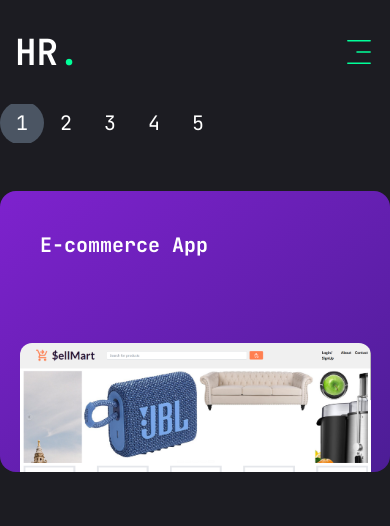
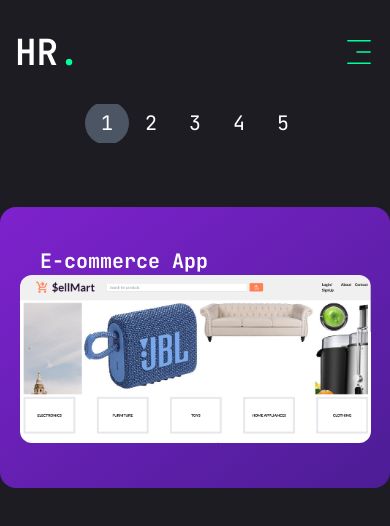
Before and after one commit to hsbrRahman/portfolio-next-ts, a Next.js app: page /work in a window 390 px wide. Shown: the top 526 px of the page. Built offline with nearby package versions, Linux system fonts and the light colour scheme.

Commit message:
fix work animationa and image

```diff
--- a/app/contact/page.tsx
+++ b/app/contact/page.tsx
@@ -37,7 +37,7 @@ const Contact = () => {
       initial={{ opacity: 0 }}
       animate={{
         opacity: 1,
-        transition: { delay: 2.4, duration: 0.4, ease: "easeIn" },
+        transition: { delay: 1.4, duration: 0.4, ease: "easeIn" },
       }}
       className="py-6"
     >
--- a/app/work/page.tsx
+++ b/app/work/page.tsx
@@ -19,12 +19,12 @@ export default function TabsDemo() {
       ),
     },
     {
-      title: "Services",
-      value: "services",
+      title: "Blog App",
+      value: "blog",
       content: (
         <div className="w-full overflow-hidden relative h-full rounded-2xl p-10 text-xl md:text-4xl font-bold text-white bg-gradient-to-br from-purple-700 to-violet-900">
-          <p>Services tab</p>
-          {/* <DummyContent /> */}
+          <p>Blog App</p>
+          <DummyContent />
         </div>
       ),
     },
@@ -34,7 +34,7 @@ export default function TabsDemo() {
       content: (
         <div className="w-full overflow-hidden relative h-full rounded-2xl p-10 text-xl md:text-4xl font-bold text-white bg-gradient-to-br from-purple-700 to-violet-900">
           <p>Playground tab</p>
-          {/* <DummyContent /> */}
+          <DummyContent />
         </div>
       ),
     },
@@ -44,7 +44,7 @@ export default function TabsDemo() {
       content: (
         <div className="w-full overflow-hidden relative h-full rounded-2xl p-10 text-xl md:text-4xl font-bold text-white bg-gradient-to-br from-purple-700 to-violet-900">
           <p>Content tab</p>
-          {/* <DummyContent /> */}
+          <DummyContent />
         </div>
       ),
     },
@@ -54,7 +54,7 @@ export default function TabsDemo() {
       content: (
         <div className=" w-full overflow-hidden relative h-full rounded-2xl p-10 text-xl md:text-4xl font-bold text-white bg-gradient-to-br from-purple-700 to-violet-900">
           <p>Random tab</p>
-          {/* <DummyContent /> */}
+          <DummyContent />
         </div>
       ),
     },
@@ -71,6 +71,28 @@ const EcommerceContent = () => {
   return (
     <Image
       src="/assets/ecommerce.png"
+      alt="ecommerce image"
+      width="1000"
+      height="1000"
+      className="object-cover object-left-top h-[60%]  md:h-[90%] absolute xl:-bottom-10 inset-x-0 w-[90%] rounded-xl mx-auto"
+    />
+  );
+};
+const BlogContent = () => {
+  return (
+    <Image
+      src="/assets/work_in_progress.png"
+      alt="ecommerce image"
+      width="1000"
+      height="1000"
+      className="object-cover object-left-top h-[60%]  md:h-[90%] absolute xl:-bottom-10 inset-x-0 w-[90%] rounded-xl mx-auto"
+    />
+  );
+};
+const DummyContent = () => {
+  return (
+    <Image
+      src="/assets/work_in_progress.png"
       alt="dummy image"
       width="1000"
       height="1000"
--- a/components/ui/tabs-ace.tsx
+++ b/components/ui/tabs-ace.tsx
@@ -40,7 +40,7 @@ export const Tabs = ({
     <>
       <div
         className={cn(
-          "flex flex-row items-center justify-start [perspective:1000px] relative overflow-auto sm:overflow-visible no-visible-scrollbar max-w-full w-full",
+          "flex flex-row items-center justify-center lg:justify-start [perspective:1000px] relative overflow-auto sm:overflow-visible no-visible-scrollbar max-w-full w-full",
           containerClassName
         )}
       >
@@ -62,7 +62,7 @@ export const Tabs = ({
                 layoutId="clickedbutton"
                 transition={{ type: "spring", bounce: 0.3, duration: 0.6 }}
                 className={cn(
-                  "absolute inset-0 bg-gray-600 dark:bg-zinc-800 rounded-full ",
+                  "absolute inset-0 bg-gray-600 dark:bg-zinc-800 rounded-full",
                   activeTabClassName
                 )}
               />
@@ -80,7 +80,7 @@ export const Tabs = ({
         active={active}
         key={active.value}
         hovering={hovering}
-        className={cn("mt-12", contentClassName)}
+        className={cn("mt-16 lg:mt-12", contentClassName)}
       />
     </>
   );
```
Also changed, not shown: public/assets/work_in_progress.png (added).
